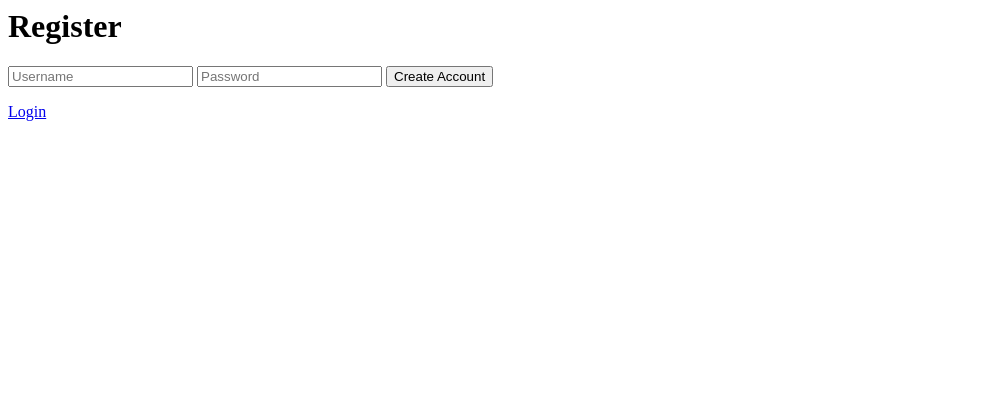
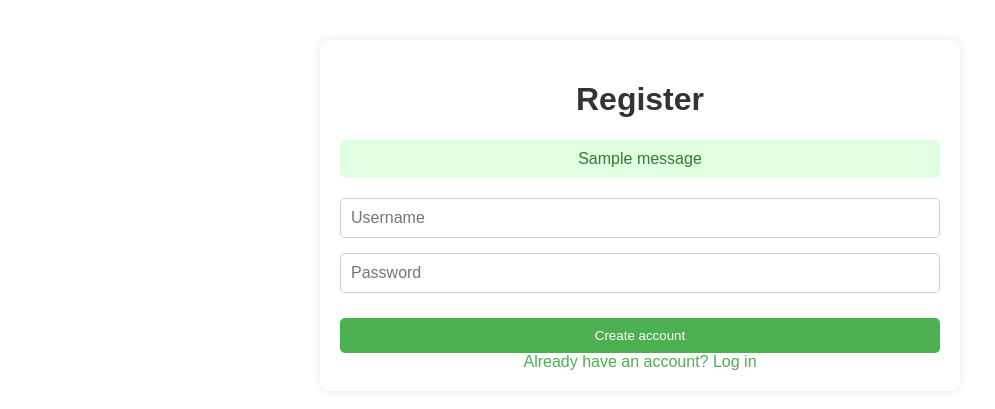
Before and after one commit to KacperSzmyd/mood-tracker, a Flask app: page /register in a window 1280 px wide. Shown: the top 409 px of the page, without its empty margins (0-995 px from the left). Run offline with Flask 3, Linux system fonts and the light colour scheme; tables that the repository leaves empty hold one stand-in row (values such as "Sample post"); one stand-in notice (Sample message) is shown.

Commit message:
Add login and register views with matching CSS styling

```diff
--- a/app/static/style.css
+++ b/app/static/style.css
@@ -9,22 +9,28 @@
     box-shadow: 0 0 10px rgba(0, 0, 0, 0.1);
 }
 
-h1,
+h1 {
+    text-align: center;
+    color: #333;
+}
+
 h2 {
     color: #333;
 }
 
 form {
-    margin-bottom: 20px;
+    display: flex;
+    flex-direction: column;
+    gap: 15px;
+    margin-top: 20px;
 }
 
-input[type="text"] {
-    width: 100%;
+input[type="text"],
+input[type="password"] {
     padding: 10px;
-    margin-top: 10px;
-    box-sizing: border-box;
     border-radius: 5px;
     border: 1px solid #ccc;
+    font-size: 16px;
 }
 
 button {
@@ -53,8 +59,23 @@
     border-radius: 5px;
 }
 
+
 .flash {
-    color: green;
-    font-weight: bold;
-    margin-bottom: 10px;
+    background-color: #e0ffe0;
+    color: #2e7d32;
+    padding: 10px;
+    border-radius: 5px;
+    margin-bottom: 15px;
+    text-align: center;
 }
+
+a {
+    text-align: center;
+    display: block;
+    color: #4CAF50;
+    text-decoration: none;
+}
+
+a:hover {
+    text-decoration: underline;
+}
--- a/app/templates/register.html
+++ b/app/templates/register.html
@@ -1,7 +1,25 @@
-<h1>Register</h1>
-<form method="POST">
-  <input type="text" name="username" placeholder="Username">
-  <input type="password" name="password" placeholder="Password">
-  <button type="submit">Create Account</button>
-</form>
-<a href="{{ url_for('auth.login') }}">Login</a>
+<!DOCTYPE html>
+<html lang="pl">
+<head>
+    <meta charset="UTF-8">
+    <title>Register</title>
+    <link rel="stylesheet" href="{{ url_for('static', filename='style.css') }}">
+</head>
+<body>
+    <h1>Register</h1>
+
+    {% with messages = get_flashed_messages() %}
+        {% if messages %}
+            <div class="flash">{{ messages[0] }}</div>
+        {% endif %}
+    {% endwith %}
+
+    <form method="POST">
+        <input type="text" name="username" placeholder="Username" required>
+        <input type="password" name="password" placeholder="Password" required>
+        <button type="submit">Create account</button>
+    </form>
+
+    <a href="{{ url_for('auth.login') }}">Already have an account? Log in</a>
+</body>
+</html>
```
Also changed, not shown: app/templates/login.html (+25 -7 lines).
